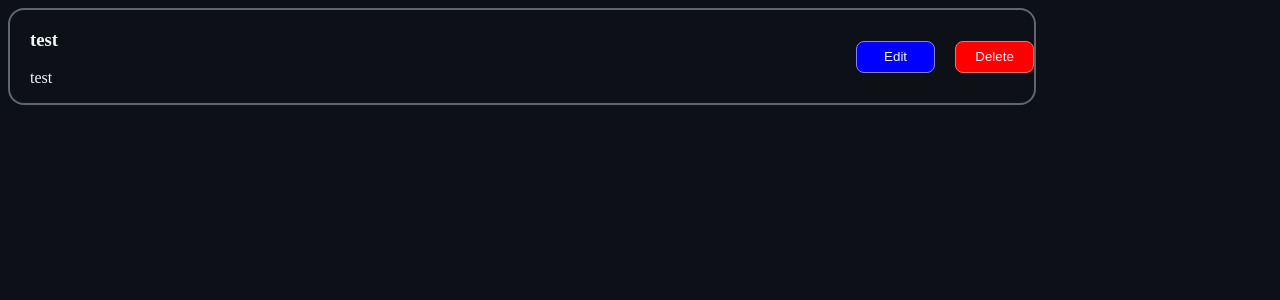
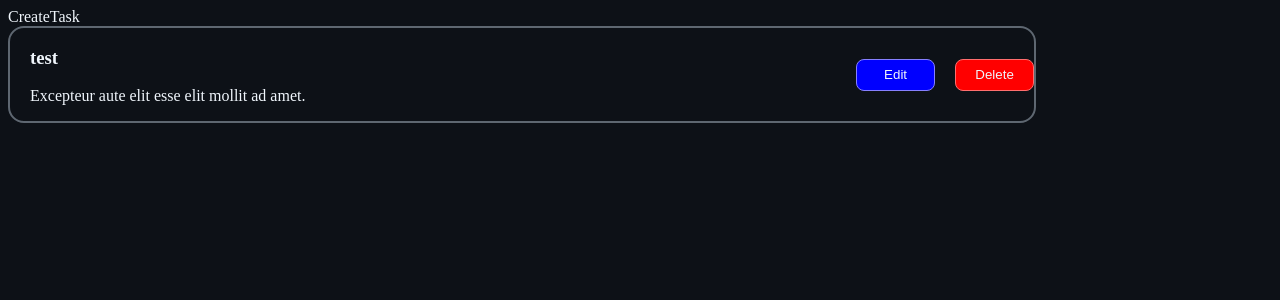
Before and after one commit to krystln/tasklist-react, a React (Vite) app: page / in a window 1280 px wide. Shown: the top 300 px of the page. Built offline with nearby package versions, Linux system fonts and the light colour scheme.

Commit message:
Basis for task creation

```diff
--- /dev/null
+++ b/src/components/CreateTask.jsx
@@ -0,0 +1,5 @@
+export default function CreateTask() {
+  return (
+    <div>CreateTask</div>
+  )
+}
--- a/src/components/TaskList.jsx
+++ b/src/components/TaskList.jsx
@@ -1,7 +1,34 @@
+import React from "react";
 import Task from "./Task"
+import CreateTask from "./CreateTask";
 
 export default function TaskList() {
-  return (
-    <Task title="test" desc="test"></Task>
-  )
+	const [list, setList] = React.useState(
+	[
+		{
+			id: 1,
+			title: "test",
+			desc: "Excepteur aute elit esse elit mollit ad amet."
+		}
+	]);
+
+
+	const listComp = list.map(listItem => {
+		return <Task
+			key={listItem.id}
+			title={listItem.title}
+			desc={listItem.desc}
+			handleEditFunction=""
+			handleDeleteFunction=""
+			/>
+	})
+
+
+
+  	return (
+		<div>
+			<CreateTask></CreateTask>
+			{listComp}
+		</div>
+  	)
 }
```
